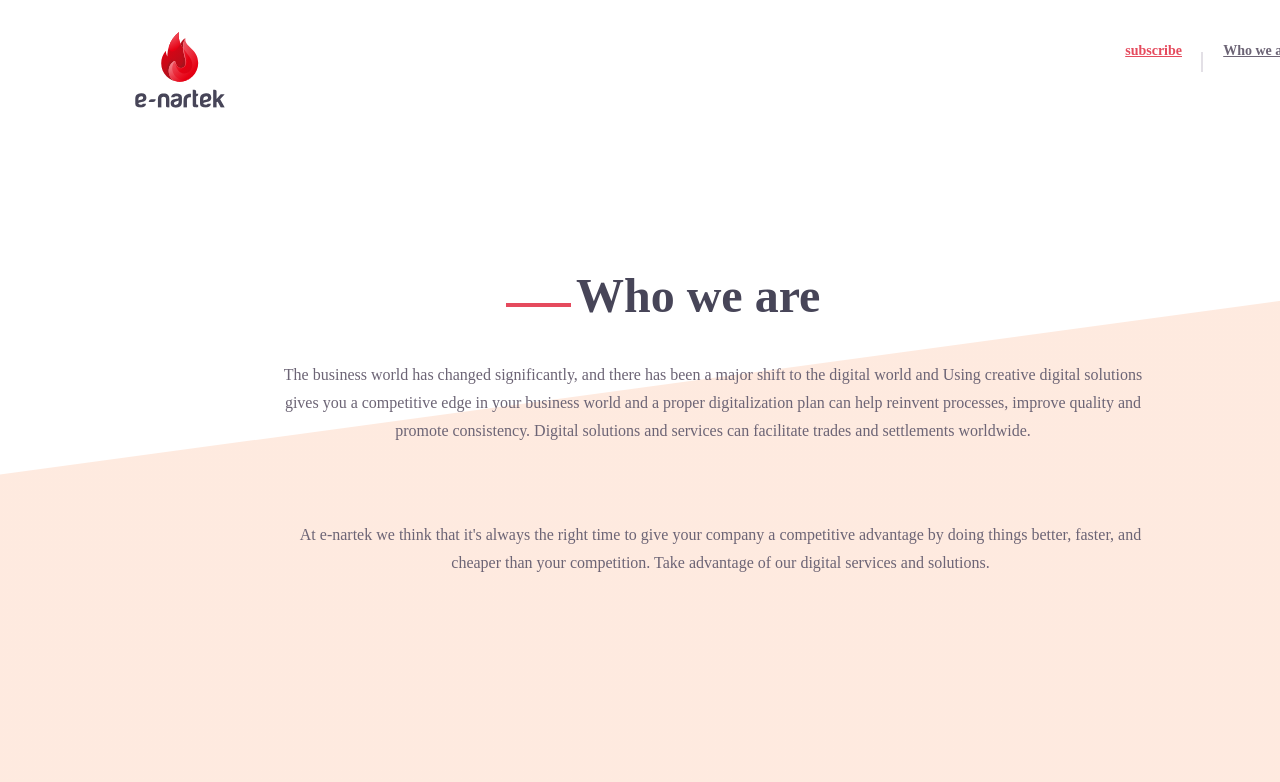
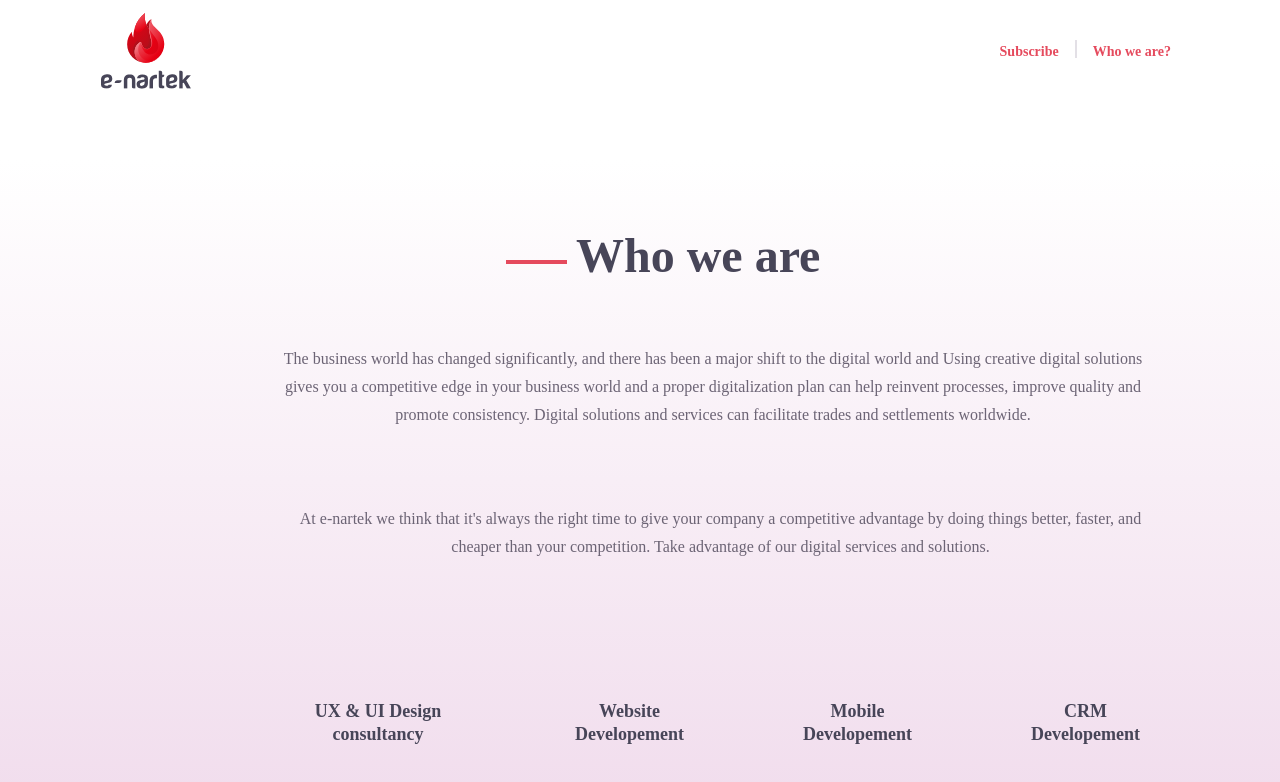
Before and after one commit to jelassi95/e-nartek, a plain HTML site: page who-we-are.html in a window 1280 px wide. Drawn offline with nearby package versions, Linux system fonts and the light colour scheme.

Commit message:
Last-commit

```diff
--- a/css/style.css
+++ b/css/style.css
@@ -1,11 +1,13 @@
 /*****General Style****/
 body{
-    overflow-x: hidden;
-    background: #ffff;
+background: linear-gradient(180deg, #ffff 20%, #f1dded 100%);
 }
+
+
+
 /*****logo Style****/
 img{
-   max-width: 100%;
+max-width: 100%;
 }
 /*****subscribe who we are Style****/
 .navbar-light .navbar-nav .nav-link{
@@ -28,12 +30,10 @@ margin-left: 15px;
 .input{
 width: 320px;
 height: 40px;
-padding:15px;
 background: #FFFFFF;
 border: 1px solid #E2DADB;
 border-radius: 50px;
 margin-top: 50px;
-margin-left: 15px;
 }
 .btn1{
 width: 147px;
@@ -44,8 +44,8 @@ color:white;
 font-style: normal;
 font-weight: bold;
 }
-#popUpWindow{
-border-radius: 50px;
+.modal-fade{
+border-radius: 16px;
 }
 /* Line 2 */
 .line2{
--- a/css/style2.css
+++ b/css/style2.css
@@ -1,93 +1,64 @@
 /*****General Style****/
 body{
-    overflow-x: hidden;
-    background: #ffff;
-
+background: linear-gradient(180deg, #ffff 20%, #f1dded 100%);
 }
-.Ellipse{
-    position: absolute;
-    left: -95.96%;
-    right: -91.26%;
-    top: 49.34%;
-    bottom: -37.05%;
-    background: linear-gradient(360deg, #FA9058 -85579.98%, rgba(255, 255, 255, 0.0001) 20012.39%);
-    transform: rotate(-7.73deg);
-    background-size: auto;
-
-    }
-
 /*****logo Style****/
-
 img{
-    position: absolute;
-    width: 90px;
-    height: 75.76px;
-    left: 135px;
-    top: 32px;
+   max-width: 100%;
 }
-/*****subscribe Style****/
-.subscribe {
-position: absolute;
-width: 72px;
-height: 21px;
-left: 1110px;
-top: 40px;
+/*****subscribe who we are Style****/
+.navbar-light .navbar-nav .nav-link{
+color: #E54A5D;
 font-family: Poppins;
 font-style: normal;
 font-weight: 600;
 font-size: 14px;
-line-height: 21px;
-/* identical to box height */
-text-align: right;
-color: #E54A5D;
 }
-/* Who we are? */
-
-.who {
- position: absolute;
- width: 91px;
- height: 21px;
- left: 1214px;
- top: 40px;
- font-family: Poppins;
- font-style: normal;
- font-weight: 600;
- font-size: 14px;
- line-height: 21px;
-/* identical to box height */
- text-align: right;
- color: #6C6475;
+/***Sucscribe Modal***/
+.h5{
+font-family: Poppins;
+font-style: normal;
+font-weight: 600;
+line-height: 30px;
+text-align: center;
+color: #6C6475;
+margin-left: 15px;
+}
+.input{
+width: 333px;
+height: 40px;
+background: #FFFFFF;
+border: 1px solid #E2DADB;
+border-radius: 50px;
+margin-top: 50px;
+padding: 10px;
+}
+.let-me{
+width: 147px;
+height: 40px;
+background: #E54A5D;
+border-radius: 50px;
+color:white;
+font-style: normal;
+font-weight: bold;
 }
 
 /* Line 2 */
-
 .line2{
-/* Line 2 */
-position: absolute;
 width: 18px;
 height: 0px;
-left: 1192px;
-top: 45px;
+margin-top: 15px;
 border: 1px solid #E3E0E6;
 transform: rotate(90deg);
 }
-/* Ellipse_7 */
-.Ellipse_7{
-position: absolute;
-left: -95.96%;
-right: -91.26%;
-top: 49.34%;
-bottom: -37.05%;
-background: linear-gradient(360deg, #FA9058 -85579.98%, rgba(255, 255, 255, 0.0001) 20012.39%);
-transform: rotate(-7.73deg);
-}
+
  /* Line 1 */
 .line1{
 position: absolute;
 width: 61px;
 height: 0px;
 left: 506px;
-top: 287px;
+top: 260px;
 border: 2px solid #E54A5D;
 }
 
@@ -95,8 +66,6 @@ border: 2px solid #E54A5D;
 
 h2{
 position: absolute;
-width: 288px;
-height: 62px;
 left: 576px;
 top: 225px;
 font-family: Poppins;
@@ -104,20 +73,16 @@ font-style: normal;
 font-weight: bold;
 font-size: 48px;
 line-height: 130%;
-/* or 62px */
 color: #474558;
 }
 
 .paragraphe{
 position: absolute;
 width: 870px;
-height: 112px;
 left: 278px;
 top: 345px;
 font-family: Poppins;
-font-style: normal;
 font-weight: 500;
-font-size: 16px;
 line-height: 28px;
 text-align: center;
 color: #6C6475;
@@ -125,13 +90,10 @@ color: #6C6475;
 .paragraphe1{
 position: absolute;
 width: 885px;
-height: 84px;
 left: 278px;
 top: 505px;
 font-family: Poppins;
-font-style: normal;
 font-weight: 500;
-font-size: 16px;
 line-height: 28px;
 text-align: center;
 color: #6C6475;
@@ -140,9 +102,8 @@ color: #6C6475;
  .design{
 position: absolute;
 width: 184px;
-height: 46px;
 left: 286px;
-top: 853px;
+top: 700px;
 font-family: Poppins;
 font-style: normal;
 font-weight: bold;
@@ -156,11 +117,9 @@ color: #474558;
 .Website{
 position: absolute;
 width: 137px;
-height: 46px;
 left: 561px;
-top: 853px;
+top: 700px;
 font-family: Poppins;
-font-style: normal;
 font-weight: bold;
 font-size: 18px;
 line-height: 130%;
@@ -170,11 +129,9 @@ color: #474558;
 .Mobile{
 position: absolute;
 width: 137px;
-height: 46px;
 left: 789px;
-top: 853px;
+top: 700px;
 font-family: Poppins;
-font-style: normal;
 font-weight: bold;
 font-size: 18px;
 line-height: 130%;
@@ -184,11 +141,9 @@ color: #474558;
 .CRM{
 position: absolute;
 width: 137px;
-height: 46px;
 left: 1017px;
-top: 853px;
+top: 700px;
 font-family: Poppins;
-font-style: normal;
 font-weight: bold;
 font-size: 18px;
 line-height: 130%;
@@ -198,33 +153,31 @@ color: #474558;
 h4{
 position: absolute;
 width: 694px;
-height: 48px;
 left: 373px;
-top: 1024px;
+top: 900px;
 font-family: Poppins;
-font-style: normal;
 font-weight: 600;
 font-size: 32px;
 line-height: 48px;
 color: #6C6475;
 }
-.container input{
+.email{
 position: absolute;
 width: 378px;
 height: 40px;
 left: 450px;
-top: 1150px;
+top: 1000px;
 padding:15px;
 background: #FFFFFF;
 border: 1px solid #E2DADB;
 border-radius: 50px;
 }
-.container button{
+ .btn1{
 position: absolute;
 width: 147px;
 height: 40px;
 left: 770px;
-top: 1150px;
+top: 1000px;
 background: #E54A5D;
 border-radius: 60px;
 color:white;
@@ -236,16 +189,13 @@ line-height: 24px;
 /* Footer */
 .creation p{
 position: absolute;
-width: 258px;
-height: 20px;
-left: 500px;
-top: 1270px;
+left: 550px;
+top: 1280px;
 font-family: Poppins;
 font-style: normal;
 font-weight: 500;
 font-size: 13px;
 line-height: 19px;
-/* identical to box height */
 text-align: right;
 color: #6C6475;
 }
--- a/who-we-are.html
+++ b/who-we-are.html
@@ -3,17 +3,46 @@
     <meta charset="UTF-8">
     <meta name="viewport" content="width=device-width, initial-scale=1.0">
     <title>Who we are ?</title>
+    <script type="text/javascript" src="js/jquery.js"></script>
+    <link rel="stylesheet" href="https://stackpath.bootstrapcdn.com/bootstrap/4.3.1/css/bootstrap.min.css" integrity="sha384-ggOyR0iXCbMQv3Xipma34MD+dH/1fQ784/j6cY/iJTQUOhcWr7x9JvoRxT2MZw1T" crossorigin="anonymous">
+    <script src="https://stackpath.bootstrapcdn.com/bootstrap/4.3.1/js/bootstrap.min.js" integrity="sha384-JjSmVgyd0p3pXB1rRibZUAYoIIy6OrQ6VrjIEaFf/nJGzIxFDsf4x0xIM+B07jRM" crossorigin="anonymous"></script>
     <link rel="stylesheet" href="css/style2.css">
 
 </head>
 <body>
     <div class="banner">
         <div class="container">
-            <img src="images/Logo.svg" alt="Logo">
-            <a href="" class="subscribe">subscribe</a>
-            <a class="who"  href="./index.html" >Who we are ?</a>
-            <p class="Line2"></p>
-            <div class="Ellipse_7"></div>
+            <nav class="navbar navbar-expand-lg navbar-light">
+                <a class="navbar-brand" href="#">
+                    <img src="images/logo.svg" alt="log">
+                </a>
+                <div class="collapse navbar-collapse" id="navbarSupportedContent">
+                  <ul class="navbar-nav ml-auto">
+                    <li class="nav-item ">
+                      <a data-toggle="modal" data-target="#popUpWindow" class="nav-link" href="#">Subscribe <span class="sr-only"></span></a>
+                      <div class="modal fade" id="popUpWindow">
+                        <div class="modal-dialog">
+                          <div class="modal-content">
+                              <h5 class="modal-title text-center ">Be the first to know when e-nartek lanches</h5>
+                              <form role="form">
+                                <div class="form-group ">
+                                  <input type="text" class="input" placeholder="Your email goes here"/>
+                                  <button class="let-me">Let me know</button>
+                                </div>
+                              </form>
+                          </div>
+                        </div>
+                      </div>
+
+                    </li>
+                    <p class="Line2"></p>
+                    <li class="nav-item">
+                      <a class="nav-link" href="./index.html">Who we are?</a>
+                    </li>
+                    <li class="nav-item">
+                  </ul>
+                </div>
+              </nav>
             <p class="line1"></p>
             <h2>Who we are</h2>
             <p class="paragraphe">The business world has changed significantly, and there has been a major shift to the digital world and Using creative digital solutions gives you a competitive edge in your business world and a proper digitalization plan can help reinvent processes, improve quality and promote consistency. Digital solutions and services can facilitate trades and settlements worldwide. </p>
@@ -27,8 +56,11 @@
             <span class="Mobile">Mobile Developement</span>
             <span class="CRM">CRM Developement</span>
             <h4>Be the first to know when e-nartek lanches</h4>
-            <input type="text" placeholder="Your email goes here">
-            <button class="btn white">Let me know</button>
+            <div class="form">
+              <input class="email" type="text" placeholder="Your email goes here">
+              <button class="btn1" >Let me know</button>
+            </div>
+
         </div>
     </div>
     <footer class="footer">
```
Also changed, not shown: index.html (+15 -7 lines), images/img.jpg (added).
